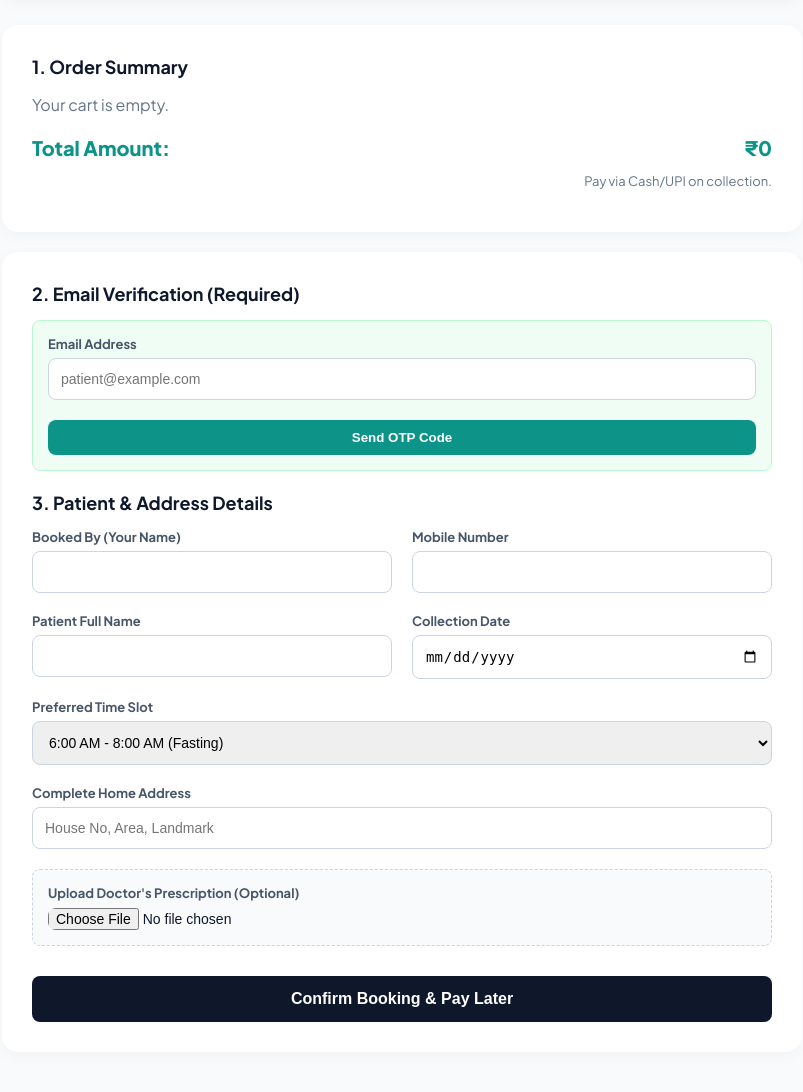
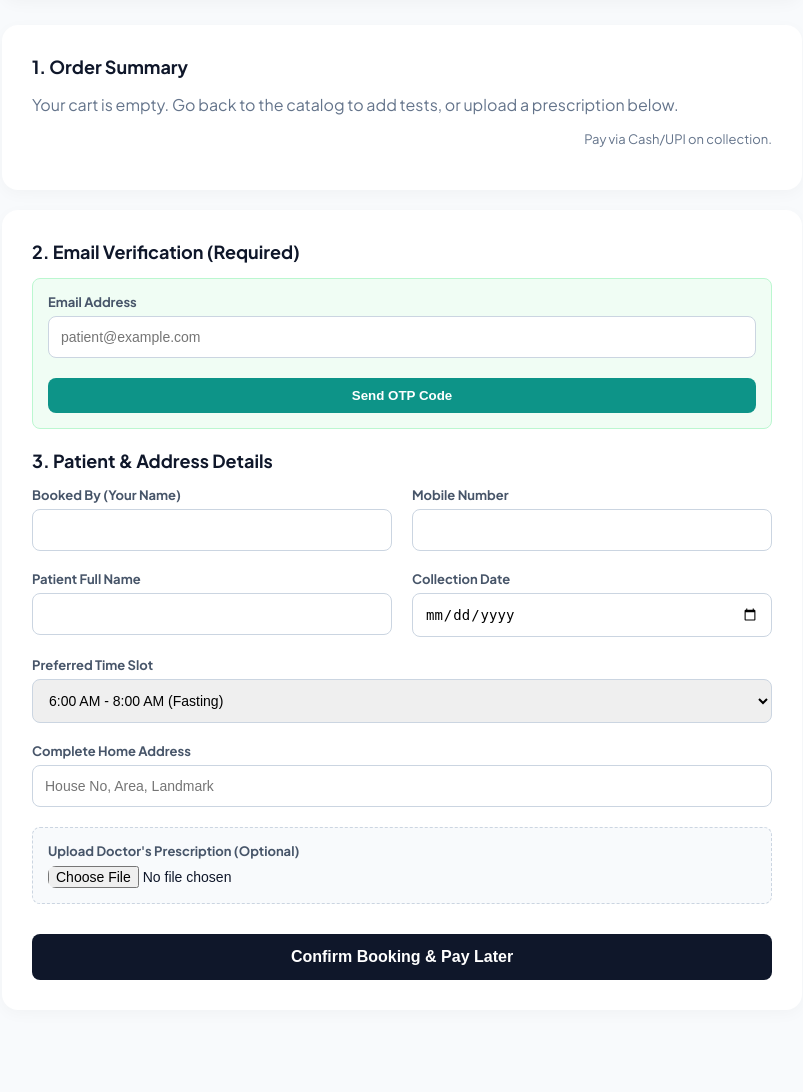
Before and after one commit to lab81617-del/caredrop-website, a Flask app: page /book in a window 1280 px wide. Shown: the part 90-1182 px from the top of the page, without its empty margins (238-1041 px from the left). After the commit the page ends 1070 px from the top, so only its background shows below. Run offline with Flask 3, Linux system fonts and the light colour scheme; some libraries are stand-ins or nearby versions.

Commit message:
Update checkout.html

```diff
--- a/templates/checkout.html
+++ b/templates/checkout.html
@@ -31,11 +31,11 @@
         <div class="card">
             <h2 style="margin-top: 0; font-size: 18px;">1. Order Summary</h2>
             <div id="checkoutItems"></div>
-            <div style="display: flex; justify-content: space-between; font-size: 20px; font-weight: 800; margin-top: 20px; color: #0D9488;">
+            <div style="display: flex; justify-content: space-between; font-size: 20px; font-weight: 800; margin-top: 20px; color: #0D9488;" id="totalContainer">
                 <span>Total Amount:</span>
                 <span id="checkoutTotal">₹0</span>
             </div>
-            <p style="font-size: 13px; color: #64748B; text-align: right;">Pay via Cash/UPI on collection.</p>
+            <p style="font-size: 13px; color: #64748B; text-align: right;" id="paymentNote">Pay via Cash/UPI on collection.</p>
         </div>
 
         <div class="card">
@@ -94,8 +94,8 @@
                     <input type="text" id="address" placeholder="House No, Area, Landmark" required>
                 </div>
 
-                <div class="input-group" style="margin-bottom: 30px; background: #F8FAFC; padding: 15px; border-radius: 8px; border: 1px dashed #CBD5E1;">
-                    <label>Upload Doctor's Prescription (Optional)</label>
+                <div class="input-group" style="margin-bottom: 30px; background: #F8FAFC; padding: 15px; border-radius: 8px; border: 1px dashed #CBD5E1;" id="uploadBox">
+                    <label>Upload Doctor's Prescription <span id="uploadRequiredText">(Optional)</span></label>
                     <input type="file" id="prescription" accept="image/*,.pdf" style="border: none; padding: 0;">
                 </div>
 
@@ -109,11 +109,28 @@
         let cart = JSON.parse(sessionStorage.getItem('caredrop_cart') || '[]');
         let total = 0;
 
-        // Render Cart
+        const urlParams = new URLSearchParams(window.location.search);
+        const isDirectUpload = urlParams.get('direct');
+
+        // Render Cart or Prescription Banner
         const container = document.getElementById('checkoutItems');
         if(cart.length === 0) {
-            container.innerHTML = '<p style="color:#64748B;">Your cart is empty.</p>';
-            document.getElementById('submitBtn').disabled = true;
+            if (isDirectUpload) {
+                container.innerHTML = '<div style="background: #F0FDF4; color: #166534; padding: 15px; border-radius: 8px; font-weight: 700; border: 1px dashed #22C55E; text-align: center;">📄 Direct Prescription Upload Mode<br><span style="font-size: 13px; font-weight: 600;">Please attach your prescription below. Our support team will contact you shortly to confirm total costs and timings.</span></div>';
+                document.getElementById('totalContainer').style.display = 'none';
+                document.getElementById('paymentNote').style.display = 'none';
+
+                // Highlight the upload box
+                const uploadBox = document.getElementById('uploadBox');
+                uploadBox.style.background = '#FEF2F2';
+                uploadBox.style.borderColor = '#EF4444';
+                document.getElementById('uploadRequiredText').innerText = "(REQUIRED)";
+                document.getElementById('uploadRequiredText').style.color = '#EF4444';
+
+            } else {
+                container.innerHTML = '<p style="color:#64748B;">Your cart is empty. Go back to the catalog to add tests, or upload a prescription below.</p>';
+                document.getElementById('totalContainer').style.display = 'none';
+            }
         } else {
             cart.forEach(item => {
                 total += parseFloat(item.currentPrice);
@@ -177,7 +194,11 @@
             e.preventDefault();
 
             if(!isEmailVerified) return alert("You must verify your email with an OTP before booking.");
-            if(cart.length === 0) return alert("Cart is empty");
+
+            const fileInput = document.getElementById('prescription');
+            if(cart.length === 0 && fileInput.files.length === 0) {
+                return alert("Please select tests from the catalog or upload a prescription file.");
+            }
 
             document.getElementById('submitBtn').innerText = "Processing...";
             document.getElementById('submitBtn').disabled = true;
@@ -193,7 +214,6 @@
             formData.append('total', total);
             formData.append('cart', JSON.stringify(cart));
 
-            const fileInput = document.getElementById('prescription');
             if(fileInput.files.length > 0) {
                 formData.append('prescription', fileInput.files[0]);
             }
@@ -201,7 +221,7 @@
             try {
                 const response = await fetch('/api/place-order', {
                     method: 'POST',
-                    body: formData // No Content-Type header needed for FormData
+                    body: formData
                 });
                 const result = await response.json();
 
```
